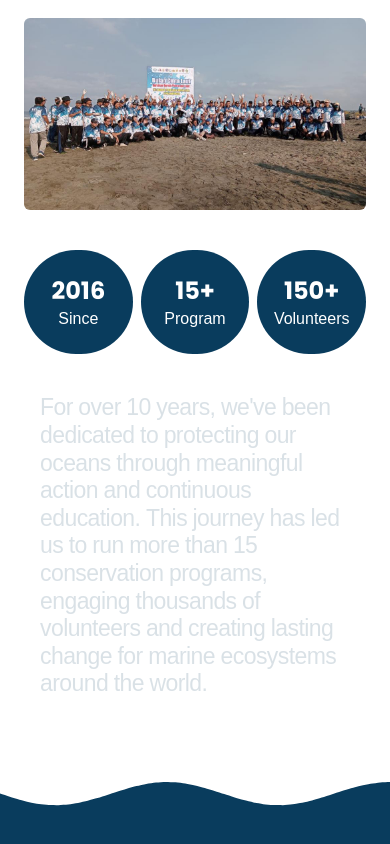
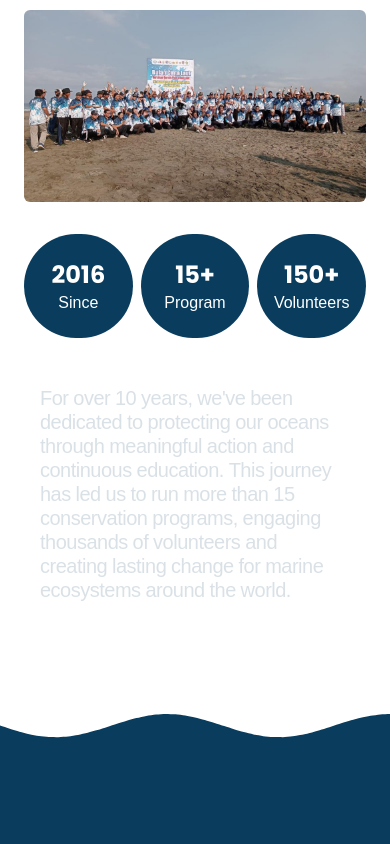
Before and after one commit to imAbizars/GoSeaProject, a React (Vite) app: page / in a window 390 px wide. Shown: the part 970-1814 px from the top of the page. Built offline with nearby package versions, Linux system fonts and the light colour scheme.

Commit message:
fix style for aboutsection

```diff
--- a/src/components/sections/AboutSection.jsx
+++ b/src/components/sections/AboutSection.jsx
@@ -21,7 +21,7 @@ export default function AboutSection() {
             id="about"
             className="flex flex-col min-h-screen overflow-hidden z-31"
         >
-            <div className="space-y-10 p-6">
+            <div className="space-y-8 p-6">
                 <motion.h2
                     initial={{ opacity: 0, y: 50 }}
                     whileInView={{ opacity: 1, y: 0 }}
@@ -47,10 +47,10 @@ export default function AboutSection() {
                     ))}
                 </div>
 
-                <div className="max-w-7xl mx-auto mb-35 px-4 md:px-12 flex ">
+                <div className="max-w-7xl h-80 mx-auto  p-4 md:px-12 flex ">
                     <p
                         ref={textRef}
-                        className="font-body font-medium text-[23px] sm:text-[40px] md:text-[52px] lg:text-[60px] leading-[1.2] tracking-tight text-black max-w-5xl select-none"
+                        className="font-body font-medium text-[20px] sm:text-[40px] md:text-[52px] lg:text-[60px] leading-[1.2] tracking-tight text-black max-w-5xl select-none"
                     >
                         {wordsArray.map((word, idx) => (
                             <span
@@ -64,11 +64,11 @@ export default function AboutSection() {
                     </p>
                 </div>
             </div>
-            <div className="relative w-full ">
                 <Wave
                     fill="var(--background)"
-                    className="absolute bottom-0 w-full h-20! z-21"
+                    className="bottom-0 w-full h-20! z-21"
                 />
+            <div className="relative w-full ">
                 <DolphinJump
                     src={dolpin}
                     className="absolute bottom-0 left-1/3 w-30 z-20 pointer-events-none"
--- a/src/components/sections/HeroSection.jsx
+++ b/src/components/sections/HeroSection.jsx
@@ -28,7 +28,7 @@ export default function HeroSection() {
                   initial={{ opacity: 0, y: -70 }}
                   whileInView={{ opacity: 1, y: 0 }}
                   viewport={{ once: true }}
-                  transition={{ duration: 0.8 }}
+                  transition={{ duration: 0.7 }}
                   className="w-65 text-5xl tracking-tight text-white font-heading font-bold"
               >
                   Make The Sea Great Again,
@@ -38,7 +38,7 @@ export default function HeroSection() {
                   initial={{ opacity: 0, scale: 0 }}
                   whileInView={{ opacity: 1, scale: 1 }}
                   viewport={{ once: true }}
-                  transition={{ duration: 0.8 }}
+                  transition={{ duration: 0.7 }}
                   className="bg-primary-button max-w-40 p-2 rounded-4xl font-body font-bold text-xl text-white cursor-pointer hover:bg-background"
               >
                   Join With Us
--- a/src/components/sections/ProgramSection.jsx
+++ b/src/components/sections/ProgramSection.jsx
@@ -52,7 +52,7 @@ export default function ProgramSection() {
 
   return (
     <section className="relative min-h-screen bg-background overflow-hidden">
-      <div className="space-y-8 p-6">
+      <div className="space-y-10 p-6">
         <h2 ref={h2Ref} className="font-heading text-4xl font-bold text-white text-center ">
           Our <span className="bg-white text-background rounded-3xl px-2">Program</span>
         </h2>
```
